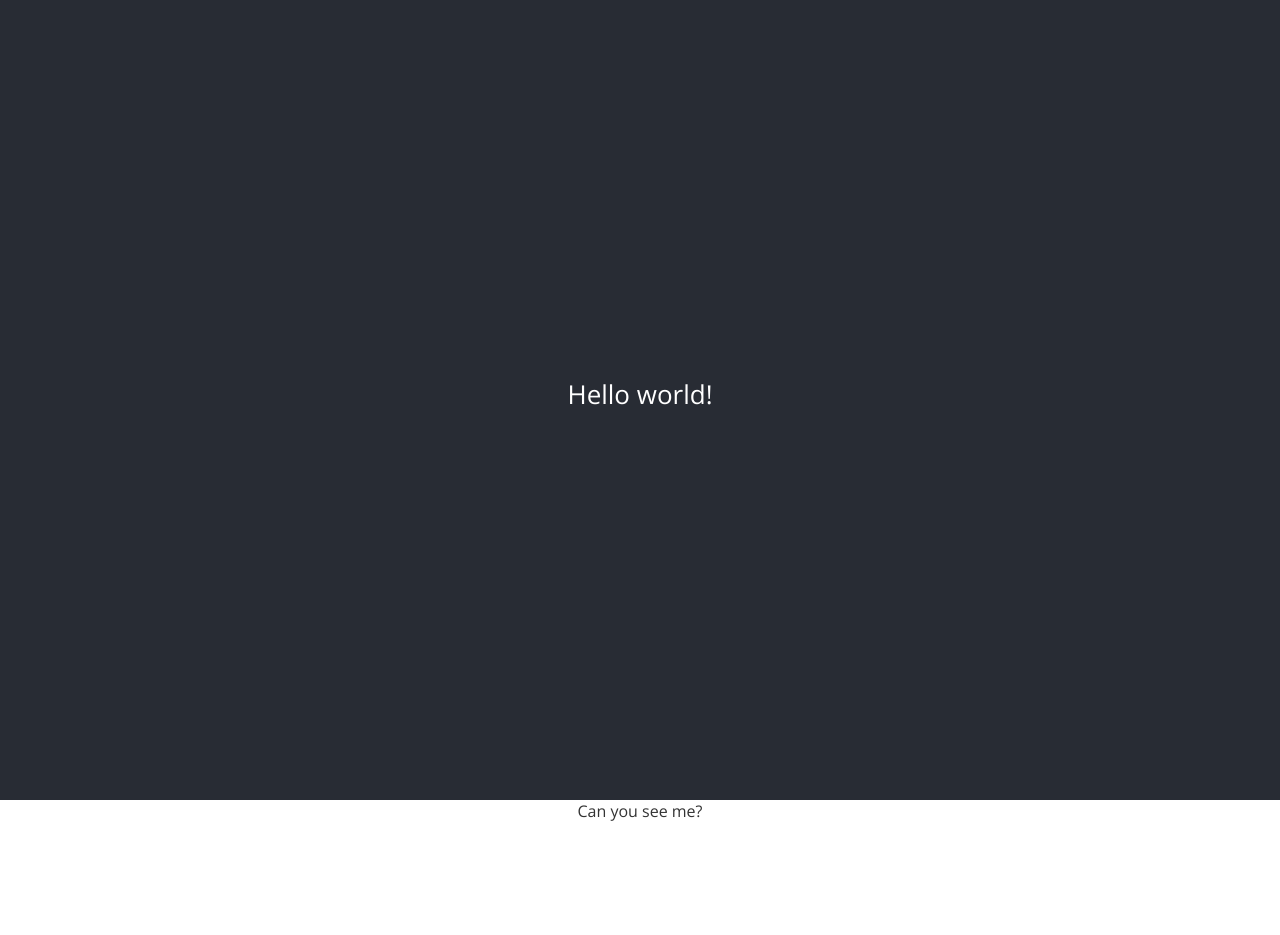
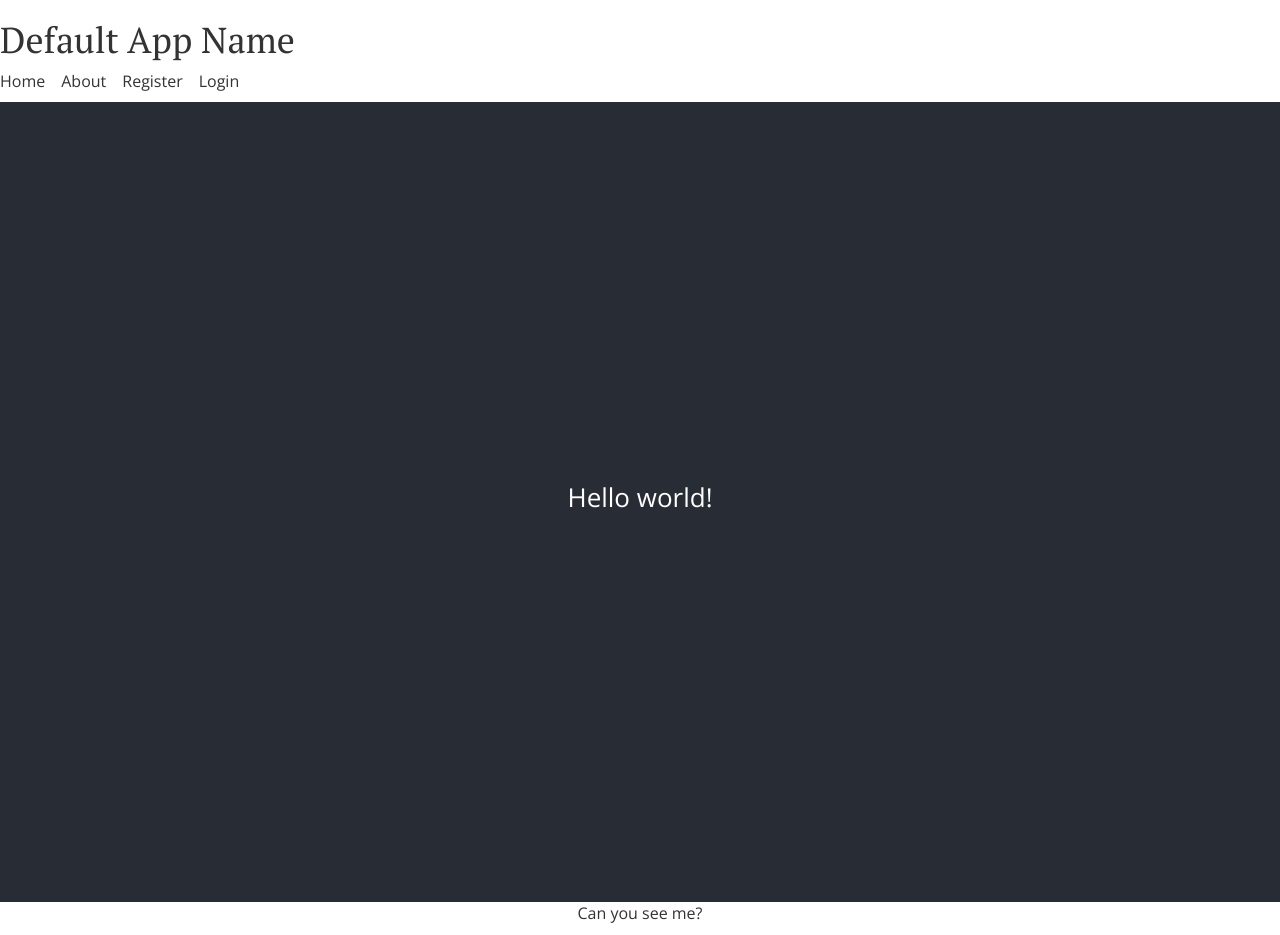
Before and after one commit to nicholaspretorius/sls-branches-client, a React (Create React App) app: page / in a window 1280 px wide. Before the commit the page ends 833 px from the top, so only its background shows below. Built offline with nearby package versions, Linux system fonts and the light colour scheme.

Commit message:
feat: Add type to App, add Header outline

```diff
--- /dev/null
+++ b/src/components/Header/Header.css
@@ -0,0 +1,12 @@
+.main_nav {
+  text-align: left;
+}
+
+.main_nav ul {
+  padding-left: 0;
+}
+
+.main_nav li {
+  display: inline-block;
+  margin-right: 1em;
+}
--- /dev/null
+++ b/src/components/Header/Header.tsx
@@ -0,0 +1,23 @@
+import * as React from "react";
+
+import "./Header.css";
+
+type Props = {
+  title?: string;
+};
+
+const Header: React.SFC<Props> = ({ title = "Default App Name" }: Props) => {
+  return (
+    <nav className="main_nav">
+      <h1>{title}</h1>
+      <ul>
+        <li>Home</li>
+        <li>About</li>
+        <li>Register</li>
+        <li>Login</li>
+      </ul>
+    </nav>
+  );
+};
+
+export default Header;
--- a/src/containers/App/App.tsx
+++ b/src/containers/App/App.tsx
@@ -1,9 +1,12 @@
 import React from "react";
 import "./App.css";
 
-function App() {
+import Header from "../../components/Header/Header";
+
+const App: React.FC = () => {
   return (
     <div className="App">
+      <Header />
       <header className="App-header">
         <p>Hello world!</p>
       </header>
@@ -12,6 +15,6 @@ function App() {
       </section>
     </div>
   );
-}
+};
 
 export default App;
```
